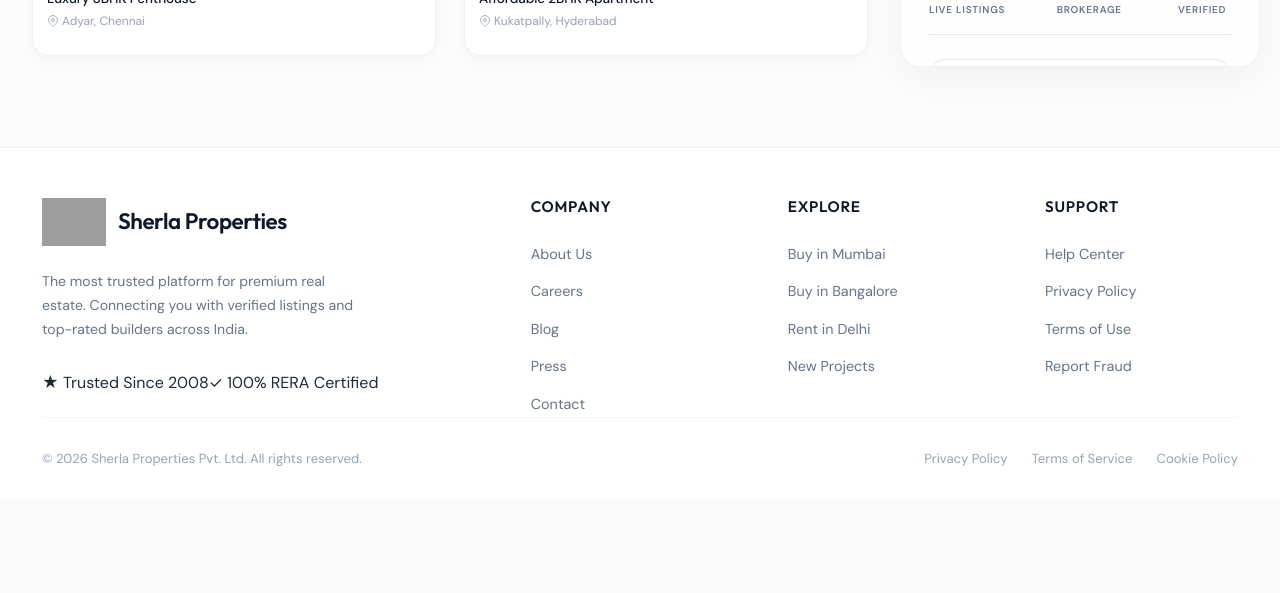
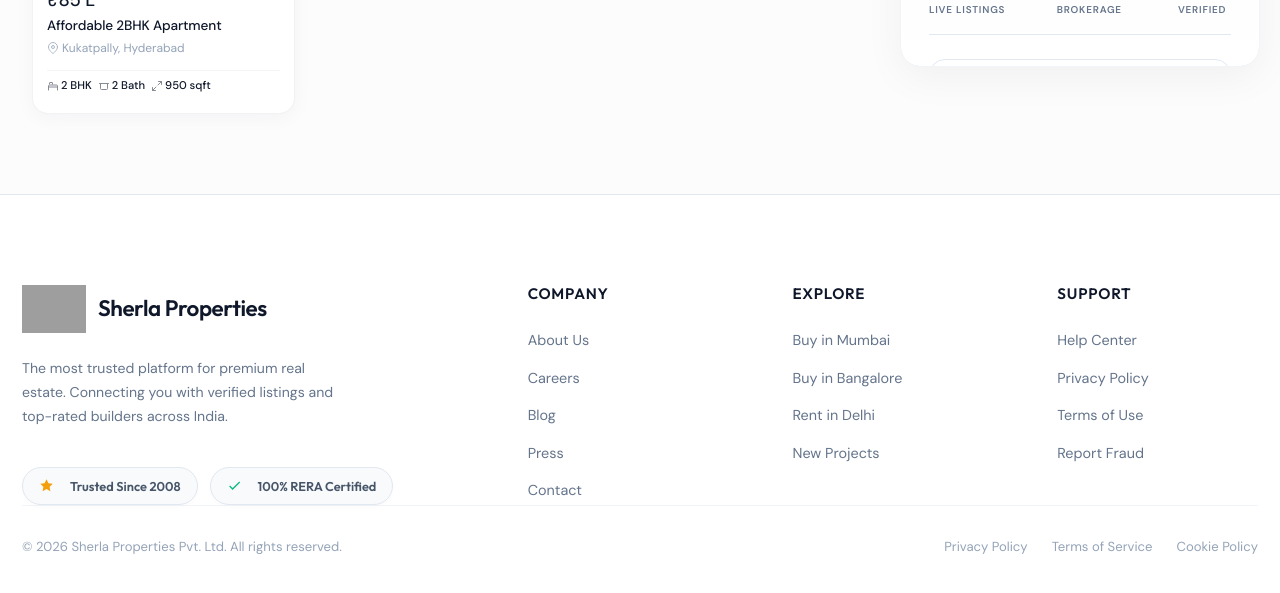
Before and after one commit to charankumardigitalraiz-max/99acres-website, a React (Vite) app: page /category/Apartments in a window 1280 px wide. Shown: the part 861-1454 px from the top of the page. Before the commit the page ends 1360 px from the top, so only its background shows below. Built offline with nearby package versions, Linux system fonts and the light colour scheme; grey boxes are pictures that could not be loaded.

Commit message:
footer was adjusted

```diff
--- a/src/components/Footer/Footer.css
+++ b/src/components/Footer/Footer.css
@@ -1,8 +1,10 @@
 /* === FOOTER MODERN (QUIET LUXURY) === */
 .footer {
-  background: #ffffff;
-  border-top: 1px solid #f1f5f9;
-  padding: 20px;
+  background: var(--white);
+  border-top: 1px solid var(--border);
+  padding: 60px 0 40px;
+  position: relative;
+  overflow: hidden;
 }
 
 .footer-pre-content {
@@ -99,6 +101,45 @@
   line-height: 1.7;
   max-width: 320px;
   margin-bottom: 28px;
+}
+
+/* Awards & Badges Section */
+.footer-brand .footer-awards {
+  display: flex !important;
+  flex-wrap: wrap !important;
+  gap: 12px !important;
+  margin-top: 24px !important;
+}
+
+.footer-brand .award-badge {
+  display: inline-flex !important;
+  align-items: center !important;
+  gap: 10px !important;
+  padding: 8px 16px !important;
+  background: var(--bg) !important;
+  border: 1px solid var(--border) !important;
+  border-radius: 100px !important;
+  font-family: "Outfit", sans-serif !important;
+  font-size: 0.8rem !important;
+  font-weight: 600 !important;
+  color: var(--text-2) !important;
+  transition: all 0.3s cubic-bezier(0.165, 0.84, 0.44, 1) !important;
+  box-shadow: 0 2px 4px rgba(0, 0, 0, 0.02) !important;
+}
+
+.footer-brand .award-badge svg {
+  color: var(--primary) !important;
+  flex-shrink: 0 !important;
+  width: 15px !important;
+  height: 15px !important;
+}
+
+.footer-brand .award-badge:hover {
+  background: var(--white) !important;
+  border-color: var(--primary) !important;
+  color: var(--dark) !important;
+  transform: translateY(-2px) !important;
+  box-shadow: 0 8px 20px rgba(245, 158, 11, 0.12) !important;
 }
 
 .footer-socials {
--- a/src/components/Footer/Footer.jsx
+++ b/src/components/Footer/Footer.jsx
@@ -18,9 +18,15 @@
               <p className="footer-desc">
                 The most trusted platform for premium real estate. Connecting you with verified listings and top-rated builders across India.
               </p>
-              <div className="footer-awards">
-                <span className="award-badge">★ Trusted Since 2008</span>
-                <span className="award-badge">✓ 100% RERA Certified</span>
+              <div className="footer-awards" style={{ display: 'flex', flexWrap: 'wrap', gap: '12px', marginTop: '20px' }}>
+                <span className="award-badge" style={{ display: 'inline-flex', alignItems: 'center', gap: '8px', padding: '6px 14px', background: '#f8fafc', border: '1px solid #e2e8f0', borderRadius: '100px', fontSize: '12px', fontWeight: 'bold', color: '#475569' }}>
+                  <svg viewBox="0 0 24 24" width="14" height="14" fill="#f59e0b" style={{ marginRight: '6px' }}><path d="M12 2l3.09 6.26L22 9.27l-5 4.87 1.18 6.88L12 17.77l-6.18 3.25L7 14.14 2 9.27l6.91-1.01L12 2z" /></svg>
+                  Trusted Since 2008
+                </span>
+                <span className="award-badge" style={{ display: 'inline-flex', alignItems: 'center', gap: '8px', padding: '6px 14px', background: '#f8fafc', border: '1px solid #e2e8f0', borderRadius: '100px', fontSize: '12px', fontWeight: 'bold', color: '#475569' }}>
+                  <svg viewBox="0 0 24 24" width="14" height="14" fill="#10b981" style={{ marginRight: '6px' }}><path d="M9 16.17L4.83 12l-1.42 1.41L9 19 21 7l-1.41-1.41L9 16.17z" /></svg>
+                  100% RERA Certified
+                </span>
               </div>
             </div>
 
--- a/src/components/PropertyCard/PropertyCard.css
+++ b/src/components/PropertyCard/PropertyCard.css
@@ -190,8 +190,8 @@
 .prop-meta-v7 {
   display: flex;
   align-items: center;
-  gap: 8px;
-  padding: 8px 0;
+  gap: 6px;
+  padding: 6px 0;
   margin-top: auto;
   border-top: 1px solid rgba(0, 0, 0, 0.04);
   overflow: hidden;
@@ -206,8 +206,8 @@
 .meta-tile-v7 {
   display: flex;
   align-items: center;
-  gap: 3px;
-  font-size: 0.72rem;
+  gap: 2px;
+  font-size: 0.7rem;
   color: var(--dark);
   white-space: nowrap;
   flex-shrink: 0;
@@ -222,7 +222,7 @@
 
 .meta-text-v7 {
   display: flex;
-  gap: 3px;
+  gap: 2px;
   align-items: baseline;
   overflow: hidden;
   white-space: nowrap;
@@ -235,10 +235,10 @@
 
 .meta-label-v7 {
   font-weight: 500;
-  color: var(--text-2);
-  font-size: 0.62rem;
+  color: var(--text-3);
+  font-size: 0.6rem;
   text-transform: uppercase;
-  letter-spacing: 0.01em;
+  letter-spacing: 0.02em;
 }
 
 .btn-action-v7 {
--- a/src/components/PropertyCard/PropertyCard.jsx
+++ b/src/components/PropertyCard/PropertyCard.jsx
@@ -319,7 +319,7 @@
         <h3 className="prop-title-v7" title={property.title}>{property.title}</h3>
         <div className="prop-loc-v7"><PinIco /> {property.loc}</div>
 
-        {/* <div className="prop-meta-v7">
+        <div className="prop-meta-v7">
           {stats.map((s, i) => (
             <div key={i} className="meta-tile-v7" title={`${s.val} ${s.label || ''}`}>
               {s.icon}
@@ -329,7 +329,7 @@
               </div>
             </div>
           ))}
-        </div> */}
+        </div>
 
         {/* <button className="btn-action-v7" onClick={(e) => { e.stopPropagation(); handleClick(); }}>View Property</button> */}
       </div>
--- a/src/index.css
+++ b/src/index.css
@@ -463,3 +463,29 @@
     max-width: 400px;
   }
 }
+
+/* Global Footer Award Utilities */
+.footer {
+  background-color: var(--white) !important;
+}
+.award-badge {
+  display: inline-flex !important;
+  align-items: center !important;
+  gap: 10px !important;
+  padding: 8px 18px !important;
+  background: #f1f5f9 !important;
+  border: 1px solid #e2e8f0 !important;
+  border-radius: 100px !important;
+  font-family: "Outfit", sans-serif !important;
+  font-size: 0.85rem !important;
+  font-weight: 700 !important;
+  color: #475569 !important;
+  white-space: nowrap !important;
+  transition: all 0.3s ease !important;
+  margin-top: 10px !important;
+}
+
+.award-badge svg {
+  color: #f59e0b !important;
+  flex-shrink: 0 !important;
+}
--- a/src/pages/CategoryViewDetails.css
+++ b/src/pages/CategoryViewDetails.css
@@ -536,7 +536,6 @@
   box-shadow: 0 10px 20px rgba(0, 0, 0, 0.1);
 }
 
-
 @media (max-width: 480px) {
   .cvd-filter-drawer {
     width: 100%;
@@ -577,8 +576,8 @@
 /* ── PROPERTY GRID ── */
 .cvd-grid {
   display: grid;
-  grid-template-columns: repeat(auto-fill, minmax(300px, 1fr));
-  gap: 28px;
+  grid-template-columns: repeat(auto-fill, minmax(220px, 1fr));
+  gap: 24px;
 }
 
 /* ── EMPTY STATE ── */
```
